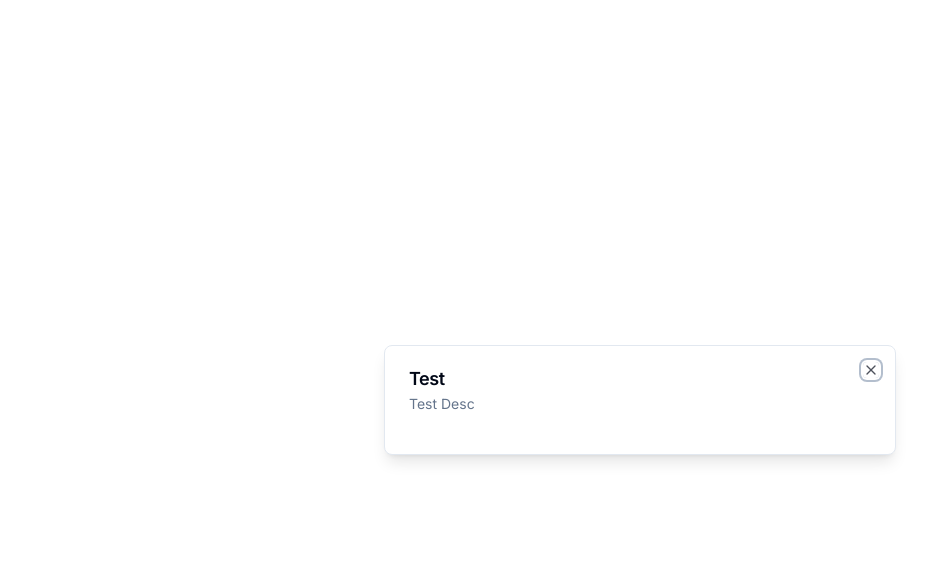
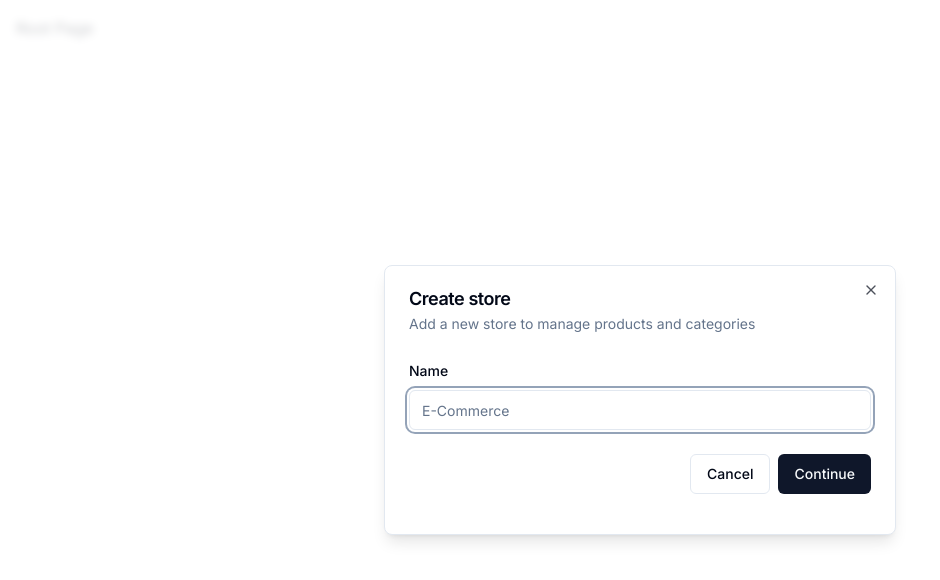
Before and after one commit to Phahladira-Moja/ecommerce-admin-nextjs, a Next.js app: page / in a window 1280 px wide. Shown: the top 580 px of the page, without its empty margins (0-940 px from the left). Built offline with nearby package versions, Linux system fonts and the light colour scheme.

Commit message:
Created the modal provider for modals
- Added the show modal functionality to root
- created the store modal
- added the hook to display and hide the store modal
- added more shadcn ui elements/components

```diff
--- a/app/(root)/page.tsx
+++ b/app/(root)/page.tsx
@@ -1,12 +1,19 @@
 "use client";
-import { Modal } from "@/components/ui/modal";
+import { useEffect } from "react";
+
+import { useStoreModal } from "@/hooks/useStoreModal";
 
 const SetupPage = () => {
-  return (
-    <div className="p-4">
-      <Modal title="Test" description="Test Desc" isOpen onClose={() => {}} />
-    </div>
-  );
+  const onOpen = useStoreModal((state) => state.onOpen);
+  const isOpen = useStoreModal((state) => state.isOpen);
+
+  useEffect(() => {
+    if (!isOpen) {
+      onOpen();
+    }
+  }, [onOpen, isOpen]);
+
+  return <div className="p-4">Root Page</div>;
 };
 
 export default SetupPage;
--- a/app/layout.tsx
+++ b/app/layout.tsx
@@ -1,7 +1,10 @@
-import "./globals.css";
 import type { Metadata } from "next";
 import { Inter } from "next/font/google";
 import { ClerkProvider } from "@clerk/nextjs";
+
+import { ModalProvider } from "@/providers/modalProvider";
+
+import "./globals.css";
 
 const inter = Inter({ subsets: ["latin"] });
 
@@ -18,7 +21,10 @@
   return (
     <ClerkProvider>
       <html lang="en">
-        <body className={inter.className}>{children}</body>
+        <body className={inter.className}>
+          <ModalProvider />
+          {children}
+        </body>
       </html>
     </ClerkProvider>
   );
--- /dev/null
+++ b/components/modals/storeModal.tsx
@@ -0,0 +1,74 @@
+"use client";
+import * as z from "zod";
+import { useForm } from "react-hook-form";
+import { zodResolver } from "@hookform/resolvers/zod";
+
+import { Modal } from "@/components/ui/modal";
+import { Input } from "@/components/ui/input";
+import {
+  Form,
+  FormControl,
+  FormField,
+  FormItem,
+  FormLabel,
+  FormMessage,
+} from "@/components/ui/form";
+import { useStoreModal } from "@/hooks/useStoreModal";
+import { Button } from "@/components/ui/button";
+
+const formSchema = z.object({
+  name: z.string().min(1),
+});
+
+export const StoreModal = () => {
+  const storeModal = useStoreModal();
+
+  const form = useForm<z.infer<typeof formSchema>>({
+    resolver: zodResolver(formSchema),
+    defaultValues: {
+      name: "",
+    },
+  });
+
+  const onSubmit = async (values: z.infer<typeof formSchema>) => {
+    console.log(values);
+  };
+
+  return (
+    <Modal
+      title="Create store"
+      description="Add a new store to manage products and categories"
+      isOpen={storeModal.isOpen}
+      onClose={storeModal.onClose}
+    >
+      <div>
+        <div className="space-y-4 py-2 pb-4">
+          <Form {...form}>
+            <form onSubmit={form.handleSubmit(onSubmit)}>
+              <FormField
+                control={form.control}
+                name="name"
+                render={({ field }) => (
+                  <FormItem>
+                    <FormLabel>Name</FormLabel>
+                    <FormControl>
+                      <Input placeholder="E-Commerce" {...field} />
+                    </FormControl>
+                    <FormMessage />
+                  </FormItem>
+                )}
+              />
+
+              <div className="pt-6 space-x-2 flex items-center justify-end">
+                <Button variant="outline" onClick={storeModal.onClose}>
+                  Cancel
+                </Button>
+                <Button type="submit">Continue</Button>
+              </div>
+            </form>
+          </Form>
+        </div>
+      </div>
+    </Modal>
+  );
+};
--- /dev/null
+++ b/components/ui/form.tsx
@@ -0,0 +1,176 @@
+import * as React from "react"
+import * as LabelPrimitive from "@radix-ui/react-label"
+import { Slot } from "@radix-ui/react-slot"
+import {
+  Controller,
+  ControllerProps,
+  FieldPath,
+  FieldValues,
+  FormProvider,
+  useFormContext,
+} from "react-hook-form"
+
+import { cn } from "@/lib/utils"
+import { Label } from "@/components/ui/label"
+
+const Form = FormProvider
+
+type FormFieldContextValue<
+  TFieldValues extends FieldValues = FieldValues,
+  TName extends FieldPath<TFieldValues> = FieldPath<TFieldValues>
+> = {
+  name: TName
+}
+
+const FormFieldContext = React.createContext<FormFieldContextValue>(
+  {} as FormFieldContextValue
+)
+
+const FormField = <
+  TFieldValues extends FieldValues = FieldValues,
+  TName extends FieldPath<TFieldValues> = FieldPath<TFieldValues>
+>({
+  ...props
+}: ControllerProps<TFieldValues, TName>) => {
+  return (
+    <FormFieldContext.Provider value={{ name: props.name }}>
+      <Controller {...props} />
+    </FormFieldContext.Provider>
+  )
+}
+
+const useFormField = () => {
+  const fieldContext = React.useContext(FormFieldContext)
+  const itemContext = React.useContext(FormItemContext)
+  const { getFieldState, formState } = useFormContext()
+
+  const fieldState = getFieldState(fieldContext.name, formState)
+
+  if (!fieldContext) {
+    throw new Error("useFormField should be used within <FormField>")
+  }
+
+  const { id } = itemContext
+
+  return {
+    id,
+    name: fieldContext.name,
+    formItemId: `${id}-form-item`,
+    formDescriptionId: `${id}-form-item-description`,
+    formMessageId: `${id}-form-item-message`,
+    ...fieldState,
+  }
+}
+
+type FormItemContextValue = {
+  id: string
+}
+
+const FormItemContext = React.createContext<FormItemContextValue>(
+  {} as FormItemContextValue
+)
+
+const FormItem = React.forwardRef<
+  HTMLDivElement,
+  React.HTMLAttributes<HTMLDivElement>
+>(({ className, ...props }, ref) => {
+  const id = React.useId()
+
+  return (
+    <FormItemContext.Provider value={{ id }}>
+      <div ref={ref} className={cn("space-y-2", className)} {...props} />
+    </FormItemContext.Provider>
+  )
+})
+FormItem.displayName = "FormItem"
+
+const FormLabel = React.forwardRef<
+  React.ElementRef<typeof LabelPrimitive.Root>,
+  React.ComponentPropsWithoutRef<typeof LabelPrimitive.Root>
+>(({ className, ...props }, ref) => {
+  const { error, formItemId } = useFormField()
+
+  return (
+    <Label
+      ref={ref}
+      className={cn(error && "text-destructive", className)}
+      htmlFor={formItemId}
+      {...props}
+    />
+  )
+})
+FormLabel.displayName = "FormLabel"
+
+const FormControl = React.forwardRef<
+  React.ElementRef<typeof Slot>,
+  React.ComponentPropsWithoutRef<typeof Slot>
+>(({ ...props }, ref) => {
+  const { error, formItemId, formDescriptionId, formMessageId } = useFormField()
+
+  return (
+    <Slot
+      ref={ref}
+      id={formItemId}
+      aria-describedby={
+        !error
+          ? `${formDescriptionId}`
+          : `${formDescriptionId} ${formMessageId}`
+      }
+      aria-invalid={!!error}
+      {...props}
+    />
+  )
+})
+FormControl.displayName = "FormControl"
+
+const FormDescription = React.forwardRef<
+  HTMLParagraphElement,
+  React.HTMLAttributes<HTMLParagraphElement>
+>(({ className, ...props }, ref) => {
+  const { formDescriptionId } = useFormField()
+
+  return (
+    <p
+      ref={ref}
+      id={formDescriptionId}
+      className={cn("text-sm text-muted-foreground", className)}
+      {...props}
+    />
+  )
+})
+FormDescription.displayName = "FormDescription"
+
+const FormMessage = React.forwardRef<
+  HTMLParagraphElement,
+  React.HTMLAttributes<HTMLParagraphElement>
+>(({ className, children, ...props }, ref) => {
+  const { error, formMessageId } = useFormField()
+  const body = error ? String(error?.message) : children
+
+  if (!body) {
+    return null
+  }
+
+  return (
+    <p
+      ref={ref}
+      id={formMessageId}
+      className={cn("text-sm font-medium text-destructive", className)}
+      {...props}
+    >
+      {body}
+    </p>
+  )
+})
+FormMessage.displayName = "FormMessage"
+
+export {
+  useFormField,
+  Form,
+  FormItem,
+  FormLabel,
+  FormControl,
+  FormDescription,
+  FormMessage,
+  FormField,
+}
--- /dev/null
+++ b/components/ui/input.tsx
@@ -0,0 +1,25 @@
+import * as React from "react"
+
+import { cn } from "@/lib/utils"
+
+export interface InputProps
+  extends React.InputHTMLAttributes<HTMLInputElement> {}
+
+const Input = React.forwardRef<HTMLInputElement, InputProps>(
+  ({ className, type, ...props }, ref) => {
+    return (
+      <input
+        type={type}
+        className={cn(
+          "flex h-10 w-full rounded-md border border-input bg-background px-3 py-2 text-sm ring-offset-background file:border-0 file:bg-transparent file:text-sm file:font-medium placeholder:text-muted-foreground focus-visible:outline-none focus-visible:ring-2 focus-visible:ring-ring focus-visible:ring-offset-2 disabled:cursor-not-allowed disabled:opacity-50",
+          className
+        )}
+        ref={ref}
+        {...props}
+      />
+    )
+  }
+)
+Input.displayName = "Input"
+
+export { Input }
--- /dev/null
+++ b/components/ui/label.tsx
@@ -0,0 +1,26 @@
+"use client"
+
+import * as React from "react"
+import * as LabelPrimitive from "@radix-ui/react-label"
+import { cva, type VariantProps } from "class-variance-authority"
+
+import { cn } from "@/lib/utils"
+
+const labelVariants = cva(
+  "text-sm font-medium leading-none peer-disabled:cursor-not-allowed peer-disabled:opacity-70"
+)
+
+const Label = React.forwardRef<
+  React.ElementRef<typeof LabelPrimitive.Root>,
+  React.ComponentPropsWithoutRef<typeof LabelPrimitive.Root> &
+    VariantProps<typeof labelVariants>
+>(({ className, ...props }, ref) => (
+  <LabelPrimitive.Root
+    ref={ref}
+    className={cn(labelVariants(), className)}
+    {...props}
+  />
+))
+Label.displayName = LabelPrimitive.Root.displayName
+
+export { Label }
--- /dev/null
+++ b/hooks/useStoreModal.tsx
@@ -0,0 +1,13 @@
+import { create } from "zustand";
+
+interface useStoreModalStore {
+  isOpen: boolean;
+  onOpen: () => void;
+  onClose: () => void;
+}
+
+export const useStoreModal = create<useStoreModalStore>((set) => ({
+  isOpen: false,
+  onOpen: () => set({ isOpen: true }),
+  onClose: () => set({ isOpen: false }),
+}));
--- /dev/null
+++ b/providers/modalProvider.tsx
@@ -0,0 +1,23 @@
+"use client";
+
+import { useEffect, useState } from "react";
+
+import { StoreModal } from "@/components/modals/storeModal";
+
+export const ModalProvider = () => {
+  const [isMounted, setIsMounted] = useState(false);
+
+  useEffect(() => {
+    setIsMounted(true);
+  }, []);
+
+  if (!isMounted) {
+    return null;
+  }
+
+  return (
+    <>
+      <StoreModal />
+    </>
+  );
+};
```
Also changed, not shown: package.json (+6 -1 lines), 1 other file (tests, documents, lock files or other folders).
